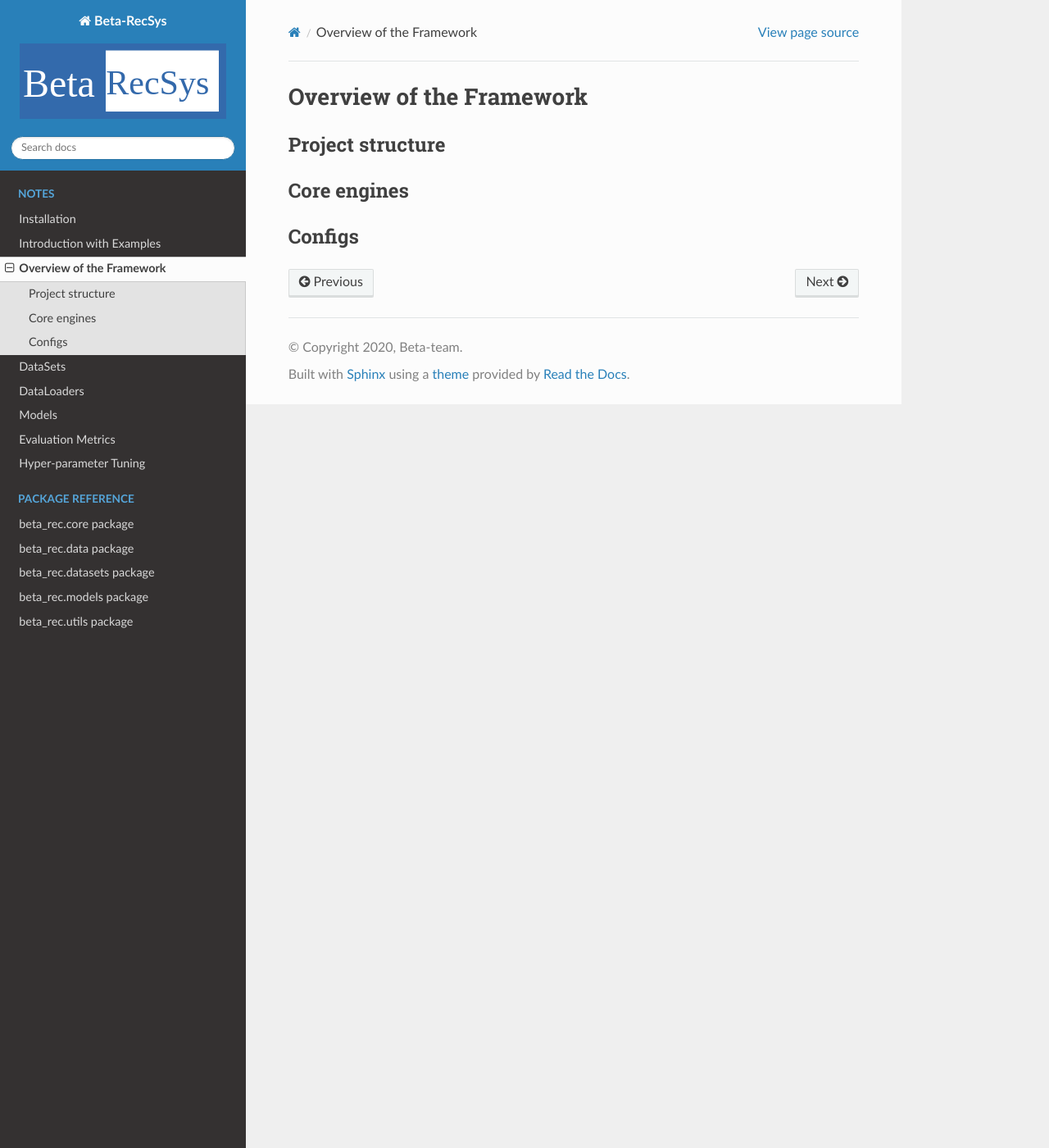
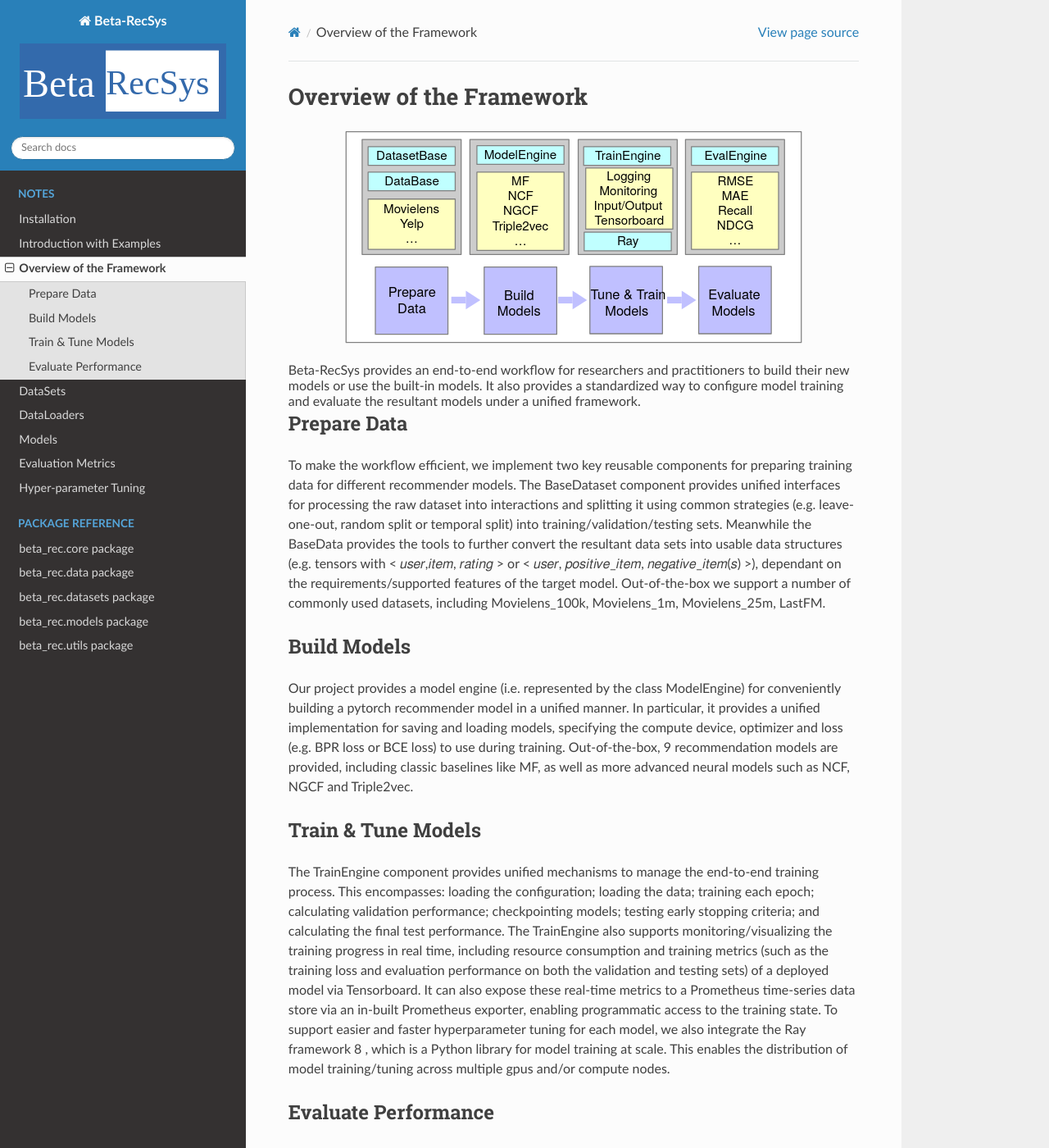
Before and after one commit to beta-team/beta-recsys, a Sphinx documentation site: the page built from docs/notes/framework.md, in a window 1280 px wide and 1400 px high. Shown: the whole window at 82% size. Built offline with Sphinx 7.4.7 and the Read the Docs theme 2.0.0, drawn with Linux system fonts in a browser that asks for light colours; some of the changed text lies outside the part shown.

Commit message:
chore: add framework page for the docs

```diff
--- a/docs/notes/framework.md
+++ b/docs/notes/framework.md
@@ -1,7 +1,23 @@
 # Overview of the Framework
 
-## Project structure
+<p align="center">
+  <img width="80%" src="../_static/img/workflow.svg" />
+</p>
+Beta-RecSys provides an end-to-end workflow for researchers and practitioners to build their new models or use the built-in models. It also provides a standardized way to configure model training and evaluate the resultant models under a unified framework.
 
-## Core engines
+## Prepare Data
+To make the workflow efficient, we implement two key reusable components for preparing training
+data for different recommender models. The BaseDataset component provides unified interfaces for processing the raw dataset into interactions and splitting it using common strategies (e.g. leave-one-out, random split or temporal split) into training/validation/testing sets. Meanwhile the BaseData provides the tools to further convert the resultant data sets into usable data structures (e.g. tensors with < 𝑢𝑠𝑒𝑟,𝑖𝑡𝑒𝑚, 𝑟𝑎𝑡𝑖𝑛𝑔 > or < 𝑢𝑠𝑒𝑟, 𝑝𝑜𝑠𝑖𝑡𝑖𝑣𝑒_𝑖𝑡𝑒𝑚, 𝑛𝑒𝑔𝑎𝑡𝑖𝑣𝑒_𝑖𝑡𝑒𝑚(𝑠) >), dependant on the requirements/supported features of the target model. Out-of-the-box we support a number of commonly used datasets, including Movielens_100k, Movielens_1m, Movielens_25m, LastFM.
 
-## Configs
+## Build Models
+Our project provides a model engine (i.e. represented by the class ModelEngine) for conveniently building a pytorch recommender model in a unified manner. In particular, it provides a unified implementation for saving and loading models, specifying the compute device, optimizer and loss (e.g. BPR loss or BCE loss) to use during training. Out-of-the-box, 9 recommendation models are provided, including classic baselines like MF, as well as more advanced neural models such as NCF, NGCF and Triple2vec.
+
+## Train & Tune Models
+The TrainEngine component provides unified mechanisms to manage the end-to-end training
+process. This encompasses: loading the configuration; loading the data; training each epoch; calculating validation performance; checkpointing models; testing early stopping criteria; and calculating the final test performance. The TrainEngine also supports monitoring/visualizing the training progress in real time, including resource consumption and training metrics (such as the training loss and evaluation performance on both the validation and testing sets) of a deployed model via Tensorboard. It can also expose these real-time metrics to a Prometheus time-series data store via an in-built Prometheus exporter, enabling programmatic access to the training state. To support easier and faster hyperparameter tuning for each model, we also integrate the Ray framework 8 , which is a Python library for model training at scale. This enables the distribution of model training/tuning across multiple gpus and/or compute nodes.
+
+## Evaluate Performance
+Three categories of commonly used evaluation metrics for recommender system are included in this platform, namely rating metrics, ranking metrics and classification metrics. For rating metrics, we use Root Mean Square Error (RMSE), R Squared (𝑅2) and Mean Average Error (MAE) to measure the effectiveness. For ranking metrics, we included Recall, Precision, Normalized Discounted Cumulative Gain (NDCG) and Mean Average Precision (MAP) to measure performance of ranking lists. Model evaluation using build-in classification metrics like Area-Under-Curve (AUC) and Logistic loss are also supported. For detailed definitions of these metrics, readers are referred to [1]. To accelerate the evaluation process, the metric implementations are multi-threaded.
+
+[1] Asela Gunawardana and Guy Shani. 2009. A survey of accuracy evaluation metrics of recommendation tasks. Journal of Machine Learning Research
+10, Dec (2009), 2935–2962.
```
Also changed, not shown: README.md (+5 -1 lines), docs/_static/img/workflow.svg (added).
